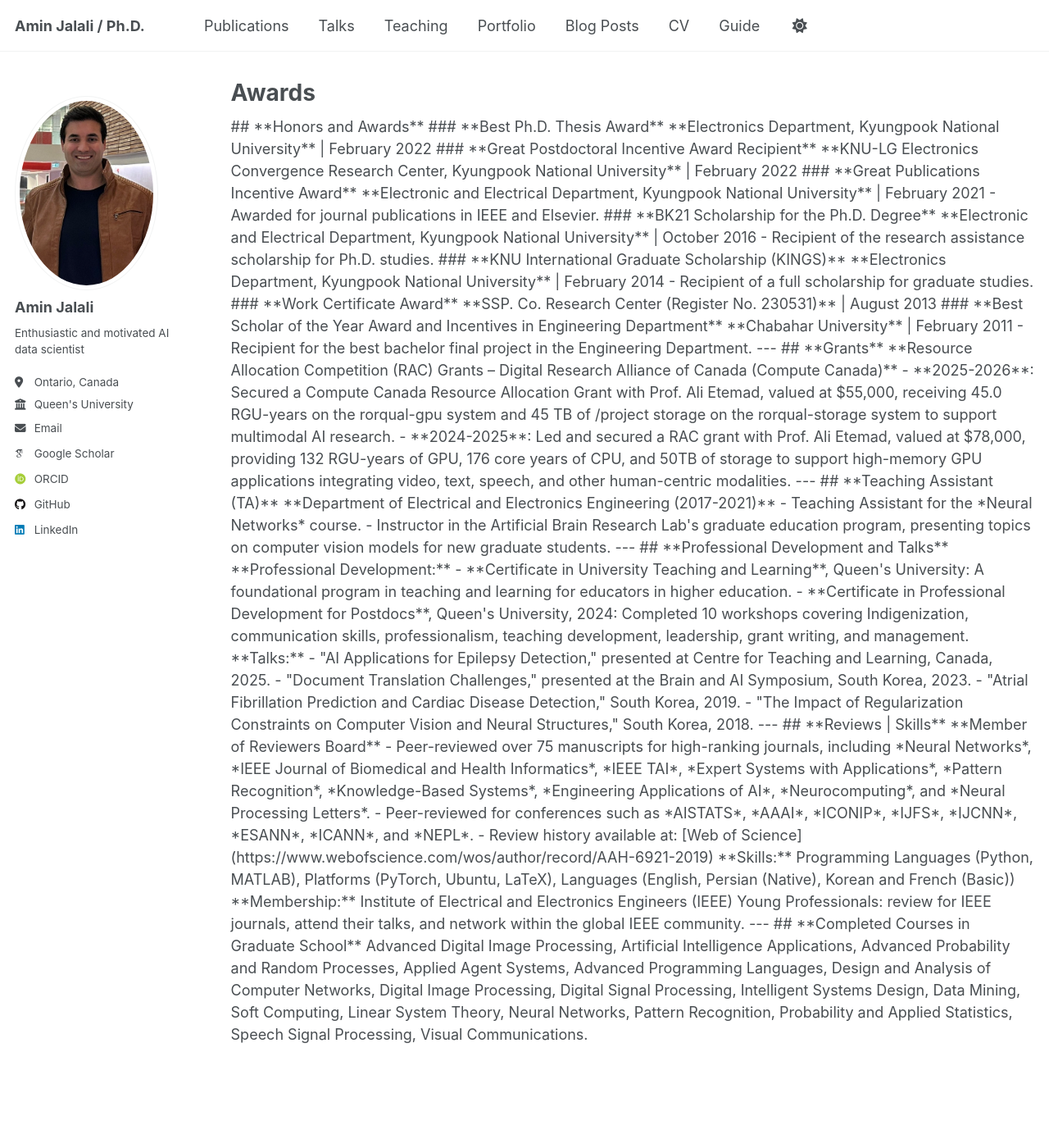
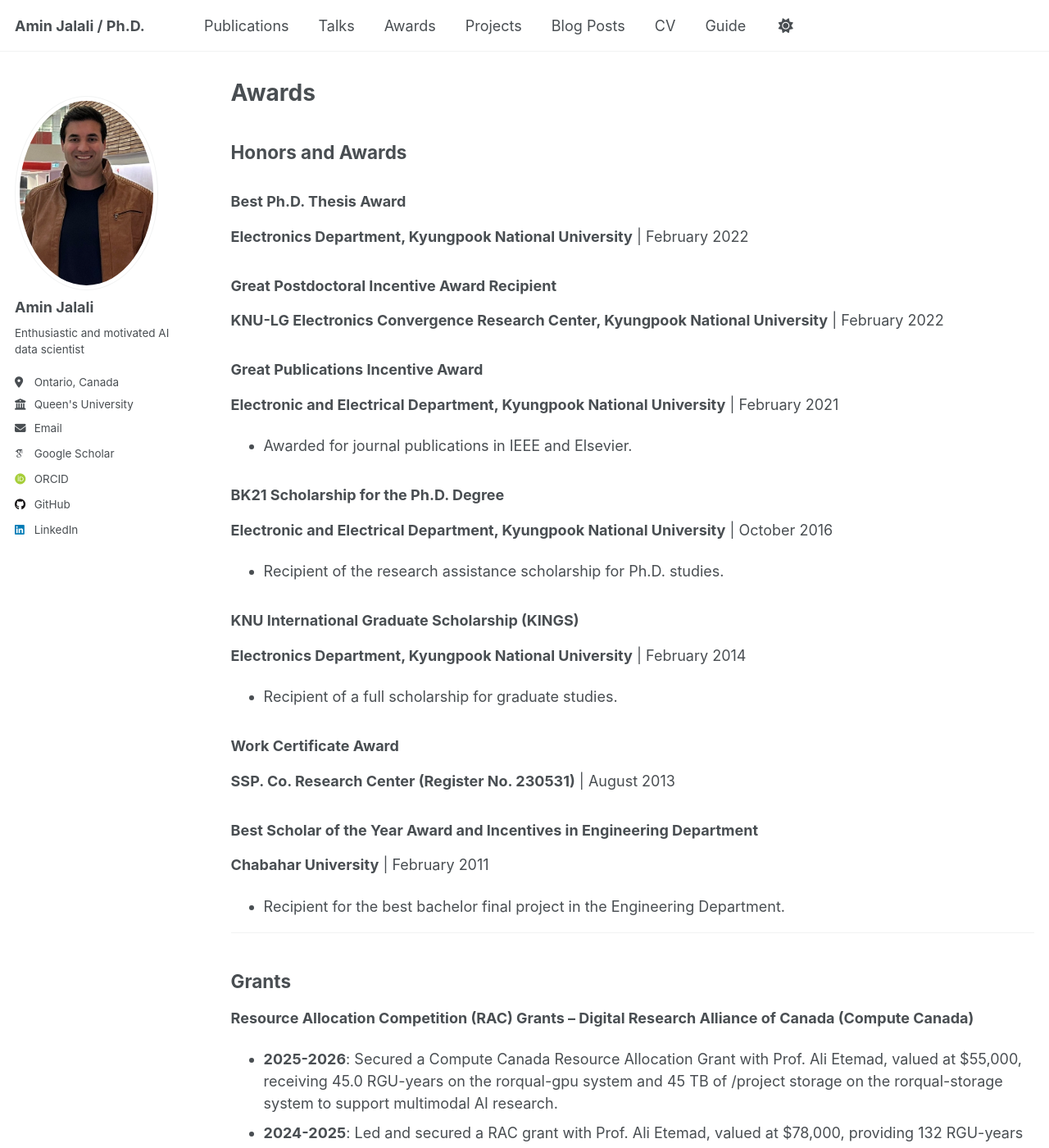
Before and after one commit to aminjalali-research/aminjalali-research.github.io, a Jekyll site: the page built from _pages/teaching.html, in a window 1280 px wide and 1400 px high. Shown: the whole window at 82% size. Built offline with Jekyll 4.4.1, drawn with Linux system fonts in a browser that asks for light colours; some web fonts are replaced; some of the changed text lies outside the part shown.

Commit message:
Fix navigation tab names and HTML formatting for all pages
- Updated navigation.yml: 'Teaching' → 'Awards', 'Portfolio' → 'Projects'
- Fixed Awards page (teaching.html): Convert Markdown to HTML formatting
- Fixed Projects page (portfolio.html): Convert Markdown to HTML formatting
- All pages now use proper HTML tags for consistent Jekyll/GitHub Pages rendering
- Website navigation now correctly reflects the intended tab structure

```diff
--- a/_data/navigation.yml
+++ b/_data/navigation.yml
@@ -14,10 +14,10 @@ main:
   - title: "Talks"
     url: /talks/
 
-  - title: "Teaching"
+  - title: "Awards"
     url: /teaching/
 
-  - title: "Portfolio"
+  - title: "Projects"
     url: /portfolio/
 
   - title: "Blog Posts"
--- a/_pages/teaching.html
+++ b/_pages/teaching.html
@@ -7,82 +7,100 @@ author_profile: true
 
 {% include base_path %}
 
-## **Honors and Awards**
+<h2><strong>Honors and Awards</strong></h2>
 
-### **Best Ph.D. Thesis Award**
-**Electronics Department, Kyungpook National University** | February 2022
+<h3><strong>Best Ph.D. Thesis Award</strong></h3>
+<p><strong>Electronics Department, Kyungpook National University</strong> | February 2022</p>
 
-### **Great Postdoctoral Incentive Award Recipient**
-**KNU-LG Electronics Convergence Research Center, Kyungpook National University** | February 2022
+<h3><strong>Great Postdoctoral Incentive Award Recipient</strong></h3>
+<p><strong>KNU-LG Electronics Convergence Research Center, Kyungpook National University</strong> | February 2022</p>
 
-### **Great Publications Incentive Award**
-**Electronic and Electrical Department, Kyungpook National University** | February 2021
-- Awarded for journal publications in IEEE and Elsevier.
+<h3><strong>Great Publications Incentive Award</strong></h3>
+<p><strong>Electronic and Electrical Department, Kyungpook National University</strong> | February 2021</p>
+<ul>
+<li>Awarded for journal publications in IEEE and Elsevier.</li>
+</ul>
 
-### **BK21 Scholarship for the Ph.D. Degree**
-**Electronic and Electrical Department, Kyungpook National University** | October 2016
-- Recipient of the research assistance scholarship for Ph.D. studies.
+<h3><strong>BK21 Scholarship for the Ph.D. Degree</strong></h3>
+<p><strong>Electronic and Electrical Department, Kyungpook National University</strong> | October 2016</p>
+<ul>
+<li>Recipient of the research assistance scholarship for Ph.D. studies.</li>
+</ul>
 
-### **KNU International Graduate Scholarship (KINGS)**
-**Electronics Department, Kyungpook National University** | February 2014
-- Recipient of a full scholarship for graduate studies.
+<h3><strong>KNU International Graduate Scholarship (KINGS)</strong></h3>
+<p><strong>Electronics Department, Kyungpook National University</strong> | February 2014</p>
+<ul>
+<li>Recipient of a full scholarship for graduate studies.</li>
+</ul>
 
-### **Work Certificate Award**
-**SSP. Co. Research Center (Register No. 230531)** | August 2013
+<h3><strong>Work Certificate Award</strong></h3>
+<p><strong>SSP. Co. Research Center (Register No. 230531)</strong> | August 2013</p>
 
-### **Best Scholar of the Year Award and Incentives in Engineering Department**
-**Chabahar University** | February 2011
-- Recipient for the best bachelor final project in the Engineering Department.
+<h3><strong>Best Scholar of the Year Award and Incentives in Engineering Department</strong></h3>
+<p><strong>Chabahar University</strong> | February 2011</p>
+<ul>
+<li>Recipient for the best bachelor final project in the Engineering Department.</li>
+</ul>
 
----
+<hr />
 
-## **Grants**
+<h2><strong>Grants</strong></h2>
 
-**Resource Allocation Competition (RAC) Grants – Digital Research Alliance of Canada (Compute Canada)**
+<p><strong>Resource Allocation Competition (RAC) Grants – Digital Research Alliance of Canada (Compute Canada)</strong></p>
 
-- **2025-2026**: Secured a Compute Canada Resource Allocation Grant with Prof. Ali Etemad, valued at $55,000, receiving 45.0 RGU-years on the rorqual-gpu system and 45 TB of /project storage on the rorqual-storage system to support multimodal AI research.
+<ul>
+<li><strong>2025-2026</strong>: Secured a Compute Canada Resource Allocation Grant with Prof. Ali Etemad, valued at $55,000, receiving 45.0 RGU-years on the rorqual-gpu system and 45 TB of /project storage on the rorqual-storage system to support multimodal AI research.</li>
 
-- **2024-2025**: Led and secured a RAC grant with Prof. Ali Etemad, valued at $78,000, providing 132 RGU-years of GPU, 176 core years of CPU, and 50TB of storage to support high-memory GPU applications integrating video, text, speech, and other human-centric modalities.
+<li><strong>2024-2025</strong>: Led and secured a RAC grant with Prof. Ali Etemad, valued at $78,000, providing 132 RGU-years of GPU, 176 core years of CPU, and 50TB of storage to support high-memory GPU applications integrating video, text, speech, and other human-centric modalities.</li>
+</ul>
 
----
+<hr />
 
-## **Teaching Assistant (TA)**
+<h2><strong>Teaching Assistant (TA)</strong></h2>
 
-**Department of Electrical and Electronics Engineering (2017-2021)**
-- Teaching Assistant for the *Neural Networks* course.
-- Instructor in the Artificial Brain Research Lab's graduate education program, presenting topics on computer vision models for new graduate students.
+<p><strong>Department of Electrical and Electronics Engineering (2017-2021)</strong></p>
+<ul>
+<li>Teaching Assistant for the <em>Neural Networks</em> course.</li>
+<li>Instructor in the Artificial Brain Research Lab's graduate education program, presenting topics on computer vision models for new graduate students.</li>
+</ul>
 
----
+<hr />
 
-## **Professional Development and Talks**
+<h2><strong>Professional Development and Talks</strong></h2>
 
-**Professional Development:**
-- **Certificate in University Teaching and Learning**, Queen's University: A foundational program in teaching and learning for educators in higher education.
-- **Certificate in Professional Development for Postdocs**, Queen's University, 2024: Completed 10 workshops covering Indigenization, communication skills, professionalism, teaching development, leadership, grant writing, and management.
+<p><strong>Professional Development:</strong></p>
+<ul>
+<li><strong>Certificate in University Teaching and Learning</strong>, Queen's University: A foundational program in teaching and learning for educators in higher education.</li>
+<li><strong>Certificate in Professional Development for Postdocs</strong>, Queen's University, 2024: Completed 10 workshops covering Indigenization, communication skills, professionalism, teaching development, leadership, grant writing, and management.</li>
+</ul>
 
-**Talks:**
-- "AI Applications for Epilepsy Detection," presented at Centre for Teaching and Learning, Canada, 2025.
-- "Document Translation Challenges," presented at the Brain and AI Symposium, South Korea, 2023.
-- "Atrial Fibrillation Prediction and Cardiac Disease Detection," South Korea, 2019.
-- "The Impact of Regularization Constraints on Computer Vision and Neural Structures," South Korea, 2018.
+<p><strong>Talks:</strong></p>
+<ul>
+<li>"AI Applications for Epilepsy Detection," presented at Centre for Teaching and Learning, Canada, 2025.</li>
+<li>"Document Translation Challenges," presented at the Brain and AI Symposium, South Korea, 2023.</li>
+<li>"Atrial Fibrillation Prediction and Cardiac Disease Detection," South Korea, 2019.</li>
+<li>"The Impact of Regularization Constraints on Computer Vision and Neural Structures," South Korea, 2018.</li>
+</ul>
 
----
+<hr />
 
-## **Reviews | Skills**
+<h2><strong>Reviews | Skills</strong></h2>
 
-**Member of Reviewers Board**
-- Peer-reviewed over 75 manuscripts for high-ranking journals, including *Neural Networks*, *IEEE Journal of Biomedical and Health Informatics*, *IEEE TAI*, *Expert Systems with Applications*, *Pattern Recognition*, *Knowledge-Based Systems*, *Engineering Applications of AI*, *Neurocomputing*, and *Neural Processing Letters*.
-- Peer-reviewed for conferences such as *AISTATS*, *AAAI*, *ICONIP*, *IJFS*, *IJCNN*, *ESANN*, *ICANN*, and *NEPL*.
-- Review history available at: [Web of Science](https://www.webofscience.com/wos/author/record/AAH-6921-2019)
+<p><strong>Member of Reviewers Board</strong></p>
+<ul>
+<li>Peer-reviewed over 75 manuscripts for high-ranking journals, including <em>Neural Networks</em>, <em>IEEE Journal of Biomedical and Health Informatics</em>, <em>IEEE TAI</em>, <em>Expert Systems with Applications</em>, <em>Pattern Recognition</em>, <em>Knowledge-Based Systems</em>, <em>Engineering Applications of AI</em>, <em>Neurocomputing</em>, and <em>Neural Processing Letters</em>.</li>
+<li>Peer-reviewed for conferences such as <em>AISTATS</em>, <em>AAAI</em>, <em>ICONIP</em>, <em>IJFS</em>, <em>IJCNN</em>, <em>ESANN</em>, <em>ICANN</em>, and <em>NEPL</em>.</li>
+<li>Review history available at: <a href="https://www.webofscience.com/wos/author/record/AAH-6921-2019">Web of Science</a></li>
+</ul>
 
-**Skills:**
-Programming Languages (Python, MATLAB), Platforms (PyTorch, Ubuntu, LaTeX), Languages (English, Persian (Native), Korean and French (Basic))
+<p><strong>Skills:</strong><br />
+Programming Languages (Python, MATLAB), Platforms (PyTorch, Ubuntu, LaTeX), Languages (English, Persian (Native), Korean and French (Basic))</p>
 
-**Membership:**
-Institute of Electrical and Electronics Engineers (IEEE) Young Professionals: review for IEEE journals, attend their talks, and network within the global IEEE community.
+<p><strong>Membership:</strong><br />
+Institute of Electrical and Electronics Engineers (IEEE) Young Professionals: review for IEEE journals, attend their talks, and network within the global IEEE community.</p>
 
----
+<hr />
 
-## **Completed Courses in Graduate School**
+<h2><strong>Completed Courses in Graduate School</strong></h2>
 
-Advanced Digital Image Processing, Artificial Intelligence Applications, Advanced Probability and Random Processes, Applied Agent Systems, Advanced Programming Languages, Design and Analysis of Computer Networks, Digital Image Processing, Digital Signal Processing, Intelligent Systems Design, Data Mining, Soft Computing, Linear System Theory, Neural Networks, Pattern Recognition, Probability and Applied Statistics, Speech Signal Processing, Visual Communications.
+<p>Advanced Digital Image Processing, Artificial Intelligence Applications, Advanced Probability and Random Processes, Applied Agent Systems, Advanced Programming Languages, Design and Analysis of Computer Networks, Digital Image Processing, Digital Signal Processing, Intelligent Systems Design, Data Mining, Soft Computing, Linear System Theory, Neural Networks, Pattern Recognition, Probability and Applied Statistics, Speech Signal Processing, Visual Communications.</p>
```
Also changed, not shown: _pages/portfolio.html (+31 -23 lines).
